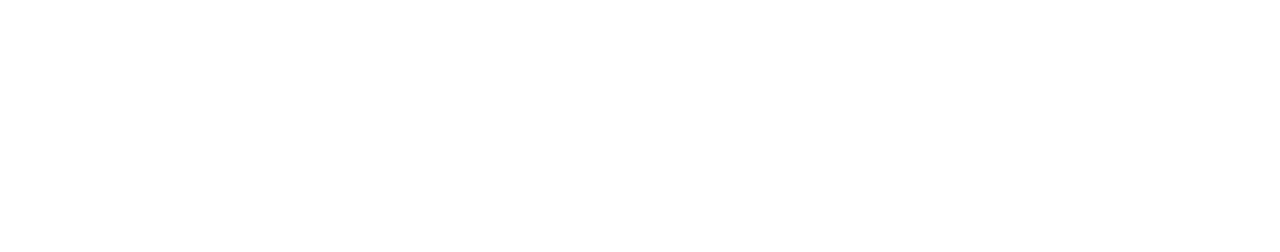
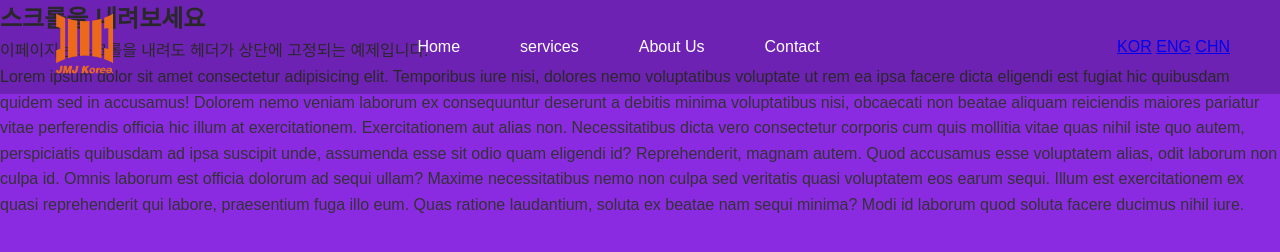
Before and after one commit to mabolosii/jmjkoweb, a plain HTML site: page index.html in a window 1280 px wide. Drawn offline with Linux system fonts and the light colour scheme.

Commit message:
상단 메뉴바 작성 중

```diff
--- a/index.html
+++ b/index.html
@@ -4,8 +4,58 @@
     <meta charset="UTF-8">
     <meta name="viewport" content="width=device-width, initial-scale=1.0">
     <title>JMJKOREA Inc.</title>
+    <link rel="stylesheet" href="style.css">
+    <link rel="shortcut icon" href="./img/jmjko.png" type="image/x-icon">
 </head>
 <body>
+    <header id="main-header">
+        <div class="logo">
+            <a href="#">
+                <img src="./img/jmjko.png" alt="logo">
+            </a>
+        </div>
+        <nav>
+            <ul>
+                <li><a href="#">Home</a></li>
+                <li class="dropdown">
+                    <a href="#">services</a>
+                    <ul class="dropdown-menu">
+                        <li><a href="#">Web design</a></li>
+                        <li><a href="#">marketing</a></li>
+                        <li><a href="#">CEO</a></li>
+                    </ul>
+                </li>
+                <li class="dropdown">
+                    <a href="#">About Us</a>
+                    <ul class="dropdown-menu">
+                        <li><a href="#">Our Team</a></li>
+                        <li><a href="#">History</a></li>
+                        <li><a href="#">Careers</a></li>
+                    </ul>
+                </li>
+                <li><a href="#">Contact</a></li>
+            </ul>
+        </nav>
+        <div class="lang-selector">
+            <a href="#">KOR</a>
+            <a href="#">ENG</a>
+            <a href="#">CHN</a>
+        </div>
+    </header>
+
+    <main>
+        <section>
+            <h1>스크롤을 내려보세요</h1>
+            <p>이페이지는 스크롤을 내려도 헤더가 상단에 고정되는 예제입니다.</p>
+            <p>Lorem ipsum dolor sit amet consectetur adipisicing elit. Temporibus iure nisi, dolores nemo voluptatibus voluptate ut rem ea ipsa facere dicta eligendi est fugiat hic quibusdam quidem sed in accusamus!
+            Dolorem nemo veniam laborum ex consequuntur deserunt a debitis minima voluptatibus nisi, obcaecati non beatae aliquam reiciendis maiores pariatur vitae perferendis officia hic illum at exercitationem. Exercitationem aut alias non.
+            Necessitatibus dicta vero consectetur corporis cum quis mollitia vitae quas nihil iste quo autem, perspiciatis quibusdam ad ipsa suscipit unde, assumenda esse sit odio quam eligendi id? Reprehenderit, magnam autem.
+            Quod accusamus esse voluptatem alias, odit laborum non culpa id. Omnis laborum est officia dolorum ad sequi ullam? Maxime necessitatibus nemo non culpa sed veritatis quasi voluptatem eos earum sequi.
+            Illum est exercitationem ex quasi reprehenderit qui labore, praesentium fuga illo eum. Quas ratione laudantium, soluta ex beatae nam sequi minima? Modi id laborum quod soluta facere ducimus nihil iure.</p>
+        </section>
+    </main>
+
+    <script src="script.js"></script>
 
 </body>
 </html>
--- /dev/null
+++ b/script.js
@@ -0,0 +1,8 @@
+window.addEventListener('scroll', function() {
+    const header = this.document.getElementById('main-header');
+    if(this.window.scrollY > 50) {
+        header.classList.add('scrolled');
+    } else {
+        header.classList.remove('scrolled');
+    }
+});
--- a/style.css
+++ b/style.css
@@ -0,0 +1,70 @@
+* {
+    margin: 0;
+    padding: 0;
+    box-sizing: border-box;
+}
+
+body{
+    font-family: sans-serif;
+    line-height: 1.6;
+    /* 헤더 뒤의 콘텐츠가 보이도록 배경 색 추가 */
+    background-color: blueviolet;
+    background-size: cover;
+    color: #333;
+}
+/* 헤더 스타일 */
+#main-header{
+    position: fixed; /*화면에 고정*/
+    top: 0;
+    left: 0;
+    width: 100%;
+    z-index: 1000; /*다른 요소들 위에 오도록 설정*/
+    display: flex;
+    justify-content: space-between; /*자식 요소들을 양쪽 끝으로 분산*/
+    align-items: center;
+    padding: 8px 50px; /*내부 여백*/
+    background-color: rgba(0, 0, 0, 0.2); /*초기 투명 배경*/
+    transition: background-color 0.4s, padding 0.4s; /*부드러운 전환 효과*/
+}
+/* 스크롤 시 적용될 스타일*/
+#main-header.scrolled{
+    background-color: rgba(0, 0, 0, 0.8); /* 스크롤 시 어두운 배경*/
+    padding: 15px 50px;
+}
+/*로고 이미지 스타일*/
+.logo a img {
+    width: 70px;
+    height: 70px;
+}
+/* 네비게이션 메뉴 스타일 */
+nav ul{
+    list-style: none;
+    display: flex;
+}
+
+nav > ul > li {
+    position: relative; /*드롭다운 메뉴의 기준점*/
+    margin: 0 20px;
+}
+
+nav a {
+    color: white;
+    text-decoration: none;
+    padding: 10px;
+    display: block;
+}
+/*드롭다운 메뉴 기본 숨김*/
+.dropdown-menu {
+    display: none;
+    position: absolute;
+    top: 100%;
+    left: 0;
+    background-color: rgba(0, 0, 0, 0.85);
+    border-radius: 5px;
+    min-width: 180px;
+    box-shadow: 0 4px 8px rgba(0, 0, 0, 0.2);
+}
+/*메인 메뉴에 마우스 올렸을 때 드롭다운 표시*/
+nav li:hover > .dropdown-menu {
+    display: block;
+}
```
